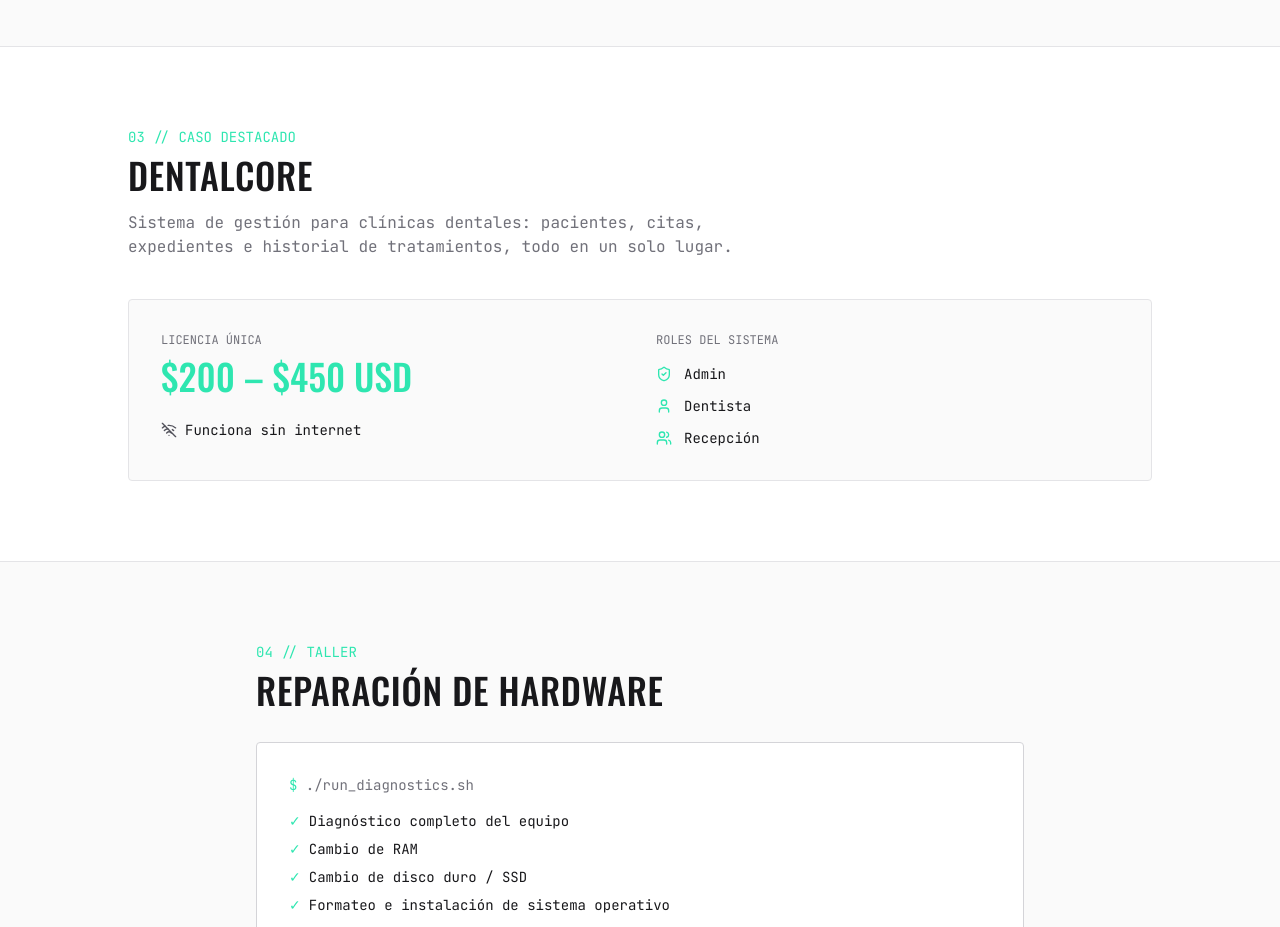
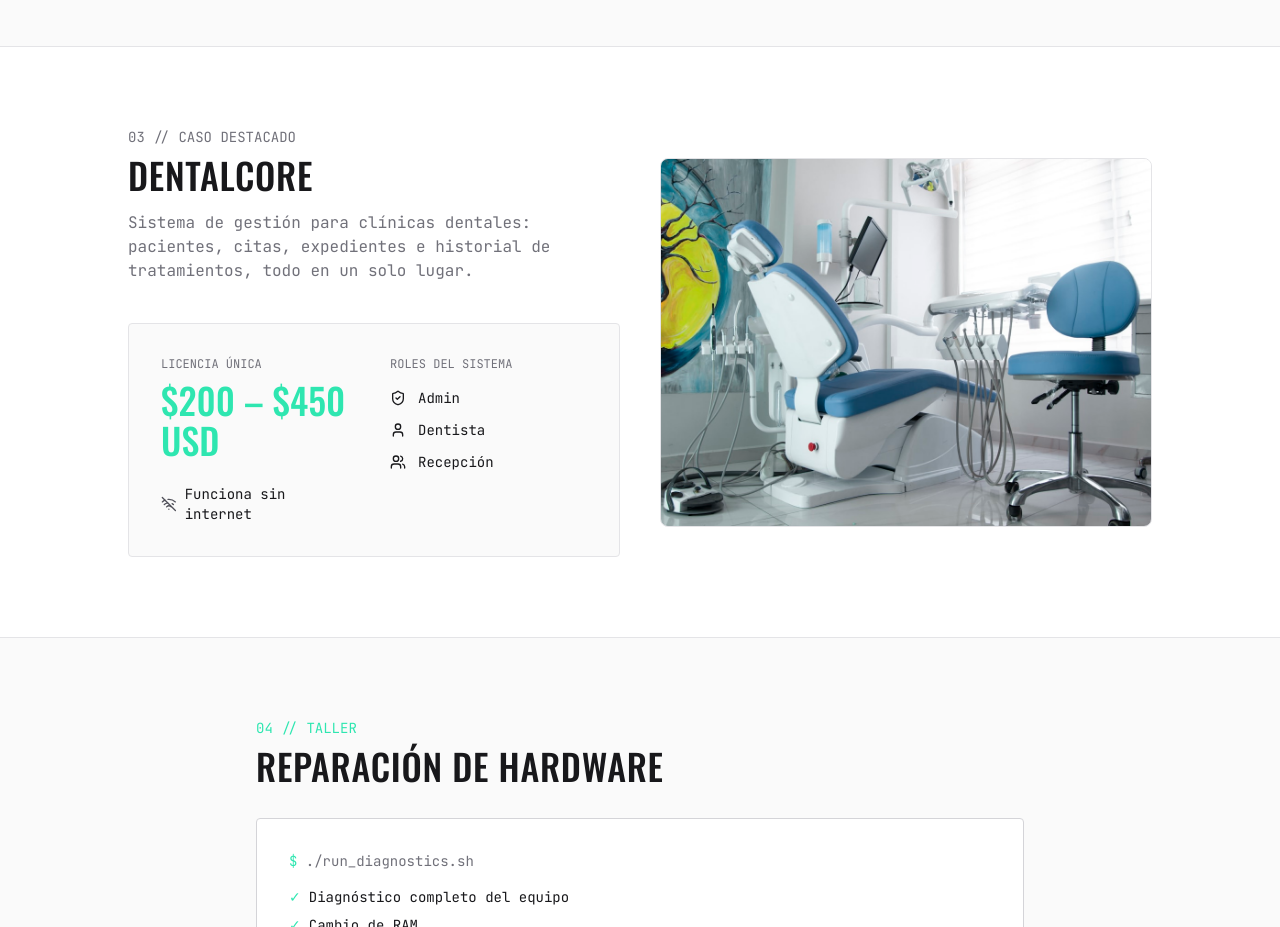
Before and after one commit to obedavila/blackbearlab-web, a React (Vite) app: page / in a window 1280 px wide. Shown: the part 1320-2247 px from the top of the page. Built offline with nearby package versions, Linux system fonts and the light colour scheme.

Commit message:
Add illustrative photo to DentalCore section

```diff
--- a/src/components/DentalCore.tsx
+++ b/src/components/DentalCore.tsx
@@ -1,4 +1,5 @@
 import { ShieldCheck, User, Users, WifiOff } from 'lucide-react'
+import dentalCorePhoto from '../assets/stock/dentalcore.jpg'
 import { SECTION_IDS } from '../lib/constants'
 
 const ROLES = [
@@ -13,8 +14,9 @@ function DentalCore() {
       id={SECTION_IDS.dentalcore}
       className="border-b border-border bg-surface px-4 py-20 sm:px-6"
     >
-      <div className="mx-auto max-w-5xl">
-        <p className="font-mono text-sm text-accent">03 // CASO DESTACADO</p>
+      <div className="mx-auto grid max-w-5xl gap-10 lg:grid-cols-2 lg:items-center">
+        <div>
+          <p className="font-mono text-sm text-muted">03 // CASO DESTACADO</p>
           <h2 className="mt-2 text-3xl text-foreground sm:text-4xl">
             DentalCore
           </h2>
@@ -23,7 +25,7 @@ function DentalCore() {
             expedientes e historial de tratamientos, todo en un solo lugar.
           </p>
 
-        <div className="mt-10 grid gap-8 rounded border border-border bg-bg p-6 sm:p-8 md:grid-cols-2">
+          <div className="mt-10 grid gap-8 rounded border border-border bg-bg p-6 sm:grid-cols-2 sm:p-8">
             <div>
               <p className="font-mono text-xs text-muted">LICENCIA ÚNICA</p>
               <p className="mt-2 font-display text-3xl text-accent sm:text-4xl">
@@ -44,7 +46,7 @@ function DentalCore() {
                     key={label}
                     className="flex items-center gap-3 font-mono text-sm text-foreground"
                   >
-                  <Icon className="h-4 w-4 text-accent" aria-hidden="true" />
+                    <Icon className="h-4 w-4 text-foreground" aria-hidden="true" />
                     {label}
                   </li>
                 ))}
@@ -52,6 +54,13 @@ function DentalCore() {
             </div>
           </div>
         </div>
+
+        <img
+          src={dentalCorePhoto}
+          alt="Consultorio dental con silla de atención"
+          className="aspect-[4/3] w-full rounded-lg border border-border object-cover"
+        />
+      </div>
     </section>
   )
 }
```
Also changed, not shown: 1 other file (tests, documents, lock files or other folders). Lines whose indentation alone changed are shown as unchanged.
